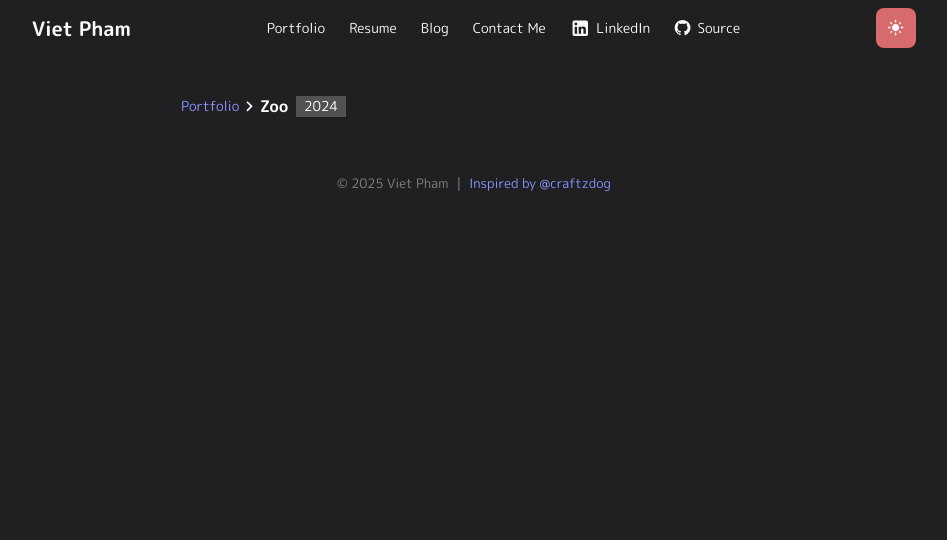
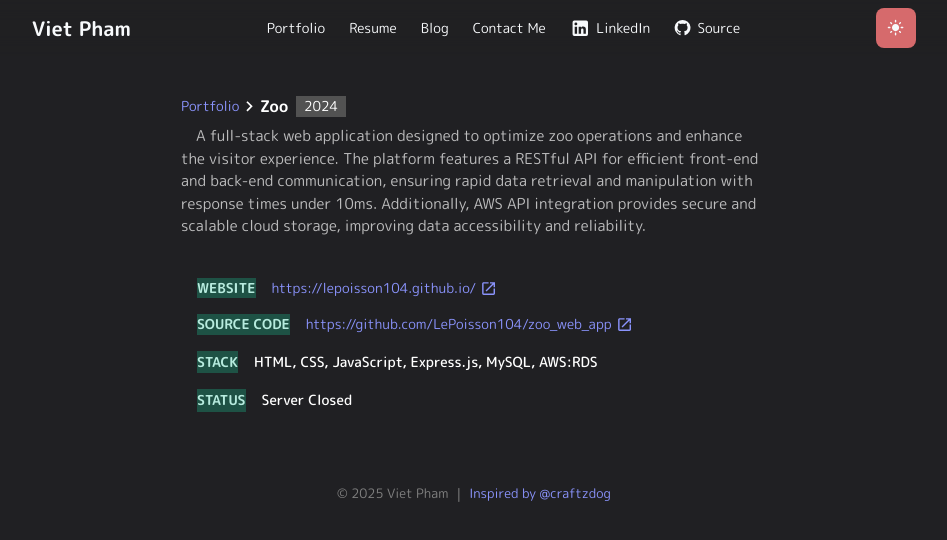
Before and after one commit to LePoisson104/lepoisson-homepage, a Next.js app: page /portfolio/zoo-webapp in a window 1280 px wide. Shown: the top 540 px of the page, without its empty margins (166-1113 px from the left). Built offline with nearby package versions, Linux system fonts and the light colour scheme.

Commit message:
progress

```diff
--- a/app/portfolio/zoo-webapp/page.jsx
+++ b/app/portfolio/zoo-webapp/page.jsx
@@ -1,13 +1,59 @@
 "use client";
-import { Box, Typography } from "@mui/material";
+import { Box, Typography, List, ListItem } from "@mui/material";
 import ArticleLayout from "@/components/article";
 import ProjectTitle from "@/components/project-title";
+import ProjectDescription from "@/components/project-description";
+import CustomLink from "@/components/custom-link";
 
 const Zoo = () => {
   return (
     <ArticleLayout title={"Zoo"}>
       <Box sx={{ mt: 5 }}>
         <ProjectTitle title={"Zoo"} time={"2024"} />
+        <Typography
+          component={"p"}
+          sx={{ textIndent: "1em" }}
+          mt={1}
+          fontSize={15}
+          color="text.secondary"
+        >
+          A full-stack web application designed to optimize zoo operations and
+          enhance the visitor experience. The platform features a RESTful API
+          for efficient front-end and back-end communication, ensuring rapid
+          data retrieval and manipulation with response times under 10ms.
+          Additionally, AWS API integration provides secure and scalable cloud
+          storage, improving data accessibility and reliability.
+        </Typography>
+        <Box mt={3}>
+          <List>
+            <ListItem>
+              <ProjectDescription title={"WEBSITE"}>
+                <CustomLink href={"https://lepoisson104.github.io/"} />
+              </ProjectDescription>
+            </ListItem>
+            <ListItem>
+              <ProjectDescription title={"SOURCE CODE"}>
+                <CustomLink
+                  href={"https://github.com/LePoisson104/zoo_web_app"}
+                />
+              </ProjectDescription>
+            </ListItem>
+            <ListItem>
+              <ProjectDescription title={"STACK"}>
+                <Typography component={"p"} variant="h6">
+                  HTML, CSS, JavaScript, Express.js, MySQL, AWS:RDS
+                </Typography>
+              </ProjectDescription>
+            </ListItem>
+            <ListItem>
+              <ProjectDescription title={"STATUS"}>
+                <Typography component={"p"} variant="h6">
+                  Server Closed
+                </Typography>
+              </ProjectDescription>
+            </ListItem>
+          </List>
+        </Box>
       </Box>
     </ArticleLayout>
   );
--- /dev/null
+++ b/components/custom-link.jsx
@@ -0,0 +1,34 @@
+import { Link } from "@mui/material";
+import LaunchIcon from "@mui/icons-material/Launch";
+import { useTheme } from "@emotion/react";
+import { tokens } from "@/lib/theme";
+
+const CustomLink = ({ href }) => {
+  const theme = useTheme();
+  const colors = tokens(theme.palette.mode);
+
+  return (
+    <Link
+      href={href}
+      target="_blank"
+      underline="none"
+      sx={{
+        color: colors.purpleAccent[300],
+        cursor: "pointer",
+        "&:hover": {
+          textDecoration: "underline",
+        },
+        display: "flex",
+        justifyContent: "center",
+        alignItems: "center",
+        gap: 0.5,
+        wordBreak: "break-word",
+      }}
+    >
+      {href}
+      <LaunchIcon fontSize="small" />
+    </Link>
+  );
+};
+
+export default CustomLink;
--- /dev/null
+++ b/components/project-description.jsx
@@ -0,0 +1,29 @@
+import { Box, Typography } from "@mui/material";
+import { useTheme } from "@emotion/react";
+import { tokens } from "@/lib/theme";
+
+const ProjectDescription = ({ title, children }) => {
+  const theme = useTheme();
+  const colors = tokens(theme.palette.mode);
+
+  return (
+    <Box sx={{ display: "flex", flexWrap: "wrap", width: "100%" }}>
+      <Typography
+        fontWeight={600}
+        sx={{
+          bgcolor: colors.greenAccent[800],
+          color: colors.greenAccent[200],
+          display: "flex",
+          justifyContent: "center",
+          alignItems: "center",
+          mr: 2,
+        }}
+      >
+        {title}
+      </Typography>
+      {children}
+    </Box>
+  );
+};
+
+export default ProjectDescription;
```
Also changed, not shown: app/portfolio/endurofy/page.jsx (+24 -9 lines), app/portfolio/pdworld/page.jsx (+39 -1 lines), app/portfolio/python-interpreter/page.jsx (+49 -1 lines), public/images/python/PythonInterpreter.png (deleted), public/images/python/Screenshot 2025-03-01 at 7.49.52 PM.png (added).
